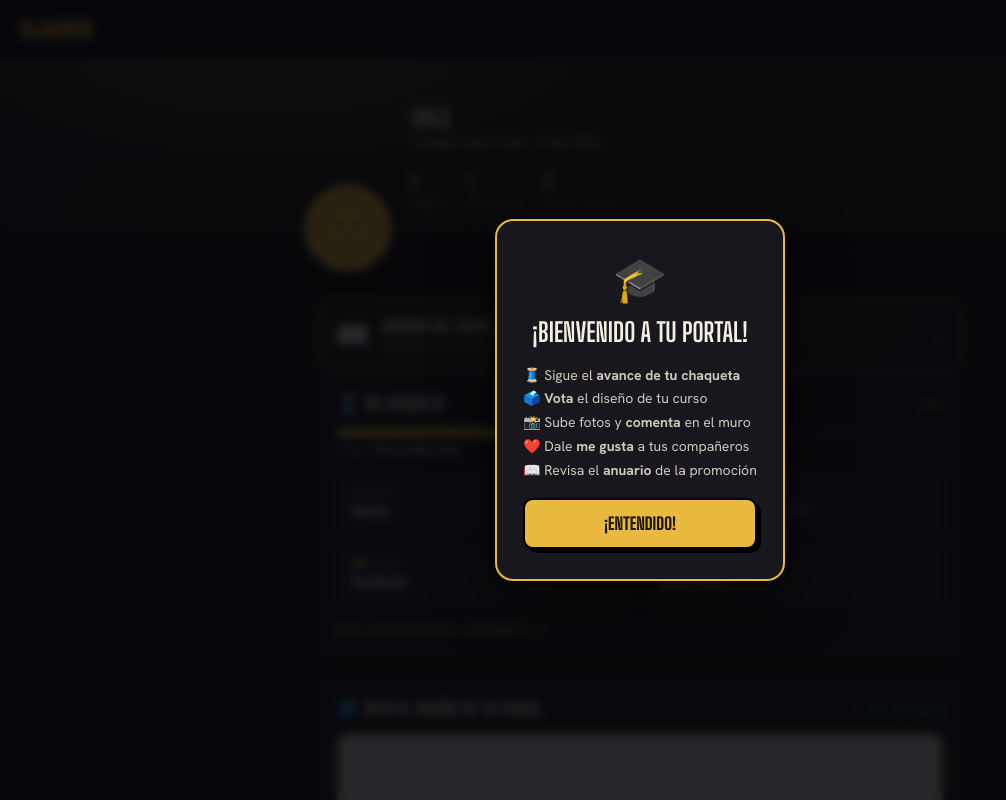
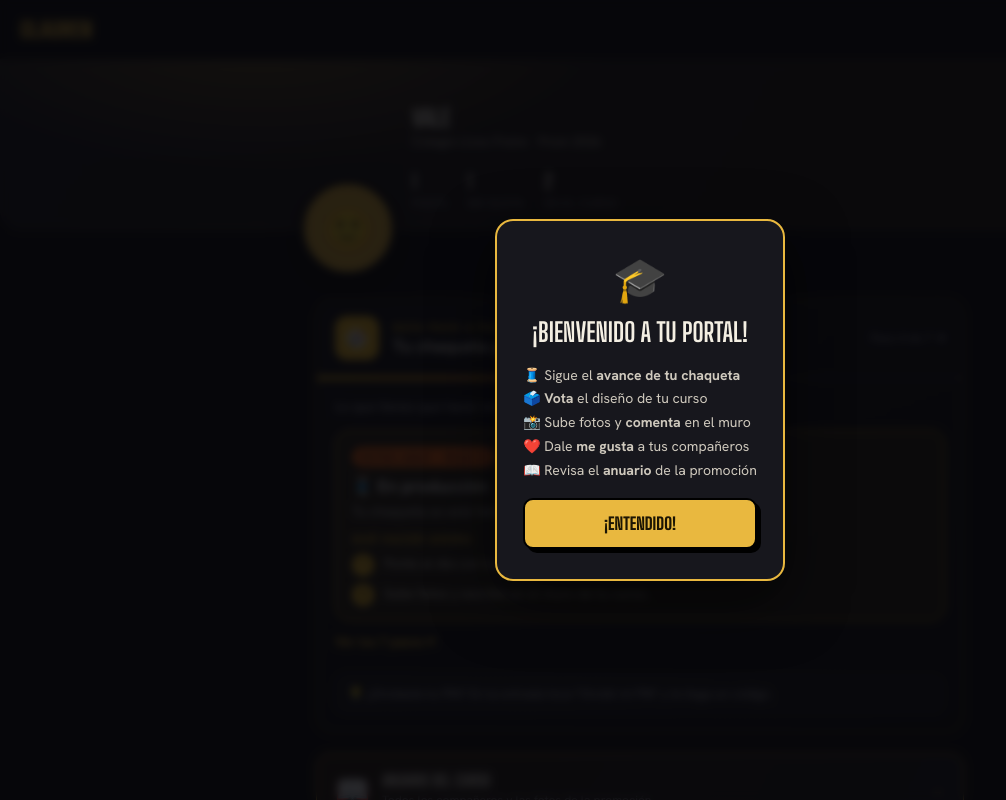
Before and after one commit to Gabo1123/glauren, a Laravel app: page /estudiante/mi-perfil in a window 1280 px wide. Shown: the whole page, without its empty margins (0-1006 px from the left). Run offline with Laravel 12, Linux system fonts and the light colour scheme; a user stored in the database is signed in; data comes from the database, SQL or seed files in the repository; tables that the repository leaves empty hold one stand-in row (values such as "Sample post"); grey boxes marked "Sample" are stand-in pictures.

Commit message:
Guías paso a paso para el cliente en cada etapa
- Componente "Guía paso a paso": muestra en qué paso va el cliente, qué hacer ahora
  (pasos numerados) y todo el proceso, con barra de avance y consejo.
- Cotización (colegios y empresas), firma del contrato (con y sin código de WhatsApp),
  portal del colegio y portal del estudiante, según la etapa de producción.
- Los textos se editan en config/guias.php.

Co-Authored-By: Claude Opus 5.5 <noreply@anthropic.com>
Claude-Session: https://claude.ai/code/session_01XCPTRVgvThyX9A9rNrPdJs

```diff
--- /dev/null
+++ b/config/guias.php
@@ -0,0 +1,131 @@
+<?php
+
+/*
+|--------------------------------------------------------------------------
+| Guías paso a paso para el cliente
+|--------------------------------------------------------------------------
+| Se muestran en la cotización, al firmar el contrato y en los portales del
+| colegio y del estudiante. Cada paso tiene:
+|   title  → nombre del paso
+|   text   → qué pasa en ese paso
+|   how    → qué tiene que hacer el cliente (se despliega en el paso actual)
+|   icon   → emoji
+| Puedes editar los textos aquí sin tocar las vistas.
+*/
+
+$guias = [
+
+    // Cotización de colegio (enlace /cotizacion/...)
+    'cotizacion' => [
+        'title' => 'Así funciona tu proceso',
+        'intro' => 'Te acompañamos desde esta cotización hasta el día de la entrega. Mira en qué paso vas y qué sigue.',
+        'steps' => [
+            ['icon' => '📄', 'title' => 'Revisa tu cotización', 'text' => 'Aquí abajo están los diseños, precios, combos, beneficios y todo lo que incluye tu prom.',
+                'how' => ['Mira las hojas con calma; puedes descargarlas en PDF.', 'Compártela con tu curso y con los padres de familia.', 'Escoge el tipo de chaqueta, buso o combo que les gusta.']],
+            ['icon' => '💬', 'title' => 'Resolvemos dudas y ajustamos', 'text' => 'Definimos juntos el diseño, los colores, los bordados y cuántos estudiantes son.',
+                'how' => ['Escríbenos por WhatsApp con tus preguntas.', 'Cuéntanos cuántos estudiantes van a pedir.', 'Si quieren algo especial (paño, forro con nombres, capota), lo cotizamos.']],
+            ['icon' => '✍️', 'title' => 'Firma del contrato', 'text' => 'Te enviamos el contrato por WhatsApp para firmarlo desde el celular, sin imprimir nada.',
+                'how' => ['Abre el enlace del contrato que te enviamos.', 'Lee el contrato (valor, pagos 50/50, entrega y garantía).', 'Escribe tu documento y dibuja tu firma con el dedo.', 'Se paga el 50% de anticipo para iniciar.']],
+            ['icon' => '📏', 'title' => 'Toma de medidas', 'text' => 'Vamos al colegio a tomar medidas (Bogotá y Cundinamarca). En otras ciudades te enviamos la tabla y la guía de tallas.',
+                'how' => ['Cada estudiante entra a su portal con su documento y crea su PIN.', 'Revisa que su nombre esté bien escrito: así sale bordado.', 'Si hay votación de diseño, cada uno vota desde su portal.']],
+            ['icon' => '🧵', 'title' => 'Producción', 'text' => 'Fabricamos las prendas en 25 a 35 días hábiles. Verás fotos reales del avance en el portal.',
+                'how' => ['Entra al portal para ver el avance con fotos.', 'Ponte al día con los pagos para no retrasar la entrega.']],
+            ['icon' => '🎉', 'title' => 'Entrega', 'text' => 'Entregamos en el colegio con globos y fotografía. Se paga el 50% restante.',
+                'how' => ['Cada estudiante recibe su prenda empacada con su nombre.', '¡Disfruten su prom y compartan las fotos en el muro del curso!']],
+        ],
+        'tip' => '¿Tienes dudas en cualquier paso? Escríbenos por WhatsApp y te respondemos.',
+    ],
+
+    // Cotización de empresa
+    'cotizacion_empresa' => [
+        'title' => 'Así trabajamos con tu empresa',
+        'intro' => 'Del sí a la entrega en pocos pasos. Mira en qué vamos y qué sigue.',
+        'steps' => [
+            ['icon' => '📄', 'title' => 'Revisa la cotización', 'text' => 'Cada prenda con su foto, características y valor por unidad al por mayor.',
+                'how' => ['Revísala con tu equipo; puedes descargarla en PDF.', 'Confirma cantidades por prenda.']],
+            ['icon' => '💬', 'title' => 'Ajustes', 'text' => 'Afinamos colores, logo, bordados o estampados y cantidades.',
+                'how' => ['Escríbenos por WhatsApp con los cambios.', 'Envíanos el logo en buena calidad (PDF, AI o PNG).']],
+            ['icon' => '✍️', 'title' => 'Aprobación y anticipo', 'text' => 'Nos confirmas el pedido y se paga el 50% de anticipo.',
+                'how' => ['Confírmanos por WhatsApp que aprueban la cotización.', 'Envía el comprobante del anticipo por WhatsApp.']],
+            ['icon' => '📏', 'title' => 'Diseño y tallas', 'text' => 'Te enviamos el diseño con tu logo y la tabla de tallas.',
+                'how' => ['Aprueba el diseño final.', 'Envíanos la lista de tallas por persona.']],
+            ['icon' => '🧵', 'title' => 'Confección', 'text' => 'Corte, confección, bordado o estampado y control de calidad: 25 a 35 días hábiles.',
+                'how' => ['Te mantenemos al tanto del avance.']],
+            ['icon' => '📦', 'title' => 'Entrega', 'text' => 'Entregamos empacado por persona y se paga el saldo del 50%.',
+                'how' => ['Revisa el pedido al recibirlo.']],
+        ],
+        'tip' => 'Recuerda: por cada 25 unidades recibes 1 chaqueta adicional de obsequio.',
+    ],
+
+    // Firma del contrato (enlace de firma)
+    'firma' => [
+        'title' => 'Cómo firmar tu contrato',
+        'intro' => 'Es fácil y desde el celular. Toma 2 minutos.',
+        'steps' => [
+            ['icon' => '📲', 'title' => 'Verifica tu identidad', 'text' => 'Te enviamos un código de 6 números a tu WhatsApp.',
+                'how' => ['Toca "Enviarme el código por WhatsApp".', 'Abre WhatsApp, copia el código y escríbelo aquí.', 'Si no llega en 1 minuto, toca "Reenviar código".']],
+            ['icon' => '📖', 'title' => 'Lee el contrato', 'text' => 'Desliza dentro del recuadro para leerlo completo.',
+                'how' => ['Revisa: prendas, valor por estudiante y cantidad.', 'Pagos: 50% para iniciar y 50% al finalizar.', 'Entrega: 25 a 35 días hábiles. Garantía todo el año escolar.']],
+            ['icon' => '🪪', 'title' => 'Escribe tus datos', 'text' => 'Tu nombre completo y tu número de documento.',
+                'how' => ['Escríbelos igual que en tu cédula.']],
+            ['icon' => '✍️', 'title' => 'Dibuja tu firma', 'text' => 'Firma con el dedo (o el mouse) dentro del recuadro blanco.',
+                'how' => ['Si no te quedó bien, toca "Limpiar firma" y repite.', 'En el celular, ponlo horizontal para tener más espacio.']],
+            ['icon' => '✅', 'title' => 'Toca "Firmar contrato"', 'text' => 'Tu firma queda guardada con fecha y hora.',
+                'how' => ['Verás la confirmación en pantalla.', 'Cuando todos los acudientes firmen, seguimos con la toma de medidas.']],
+        ],
+        'tip' => 'Tu firma queda registrada con fecha, hora y tu número de documento. Si tienes dudas sobre el contrato, escríbenos por WhatsApp antes de firmar.',
+    ],
+
+    // Portal del colegio: una guía por etapa de producción (claves de Contract::STAGES)
+    'portal_colegio' => [
+        'title' => 'Qué sigue en tu pedido',
+        'intro' => 'Te guiamos en cada etapa para que la entrega salga a tiempo.',
+        'steps' => [
+            ['key' => 'cotizado', 'icon' => '📄', 'title' => 'Cotizado', 'text' => 'Tenemos tu cotización y estamos preparando el contrato.',
+                'how' => ['Confírmanos el número de estudiantes.', 'Revisa el contrato cuando te llegue y fírmalo en línea.']],
+            ['key' => 'aprobado', 'icon' => '✍️', 'title' => 'Contrato y diseño', 'text' => 'Firma el contrato y aprueba el diseño final.',
+                'how' => ['Si ves "Tu contrato está listo para firmar", tócalo y fírmalo.', 'Aprueba el diseño desde esta página.', 'Agrega la lista de estudiantes o comparte el enlace de registro.']],
+            ['key' => 'toma_medidas', 'icon' => '📏', 'title' => 'Toma de medidas', 'text' => 'Tomamos medidas en el colegio o con la guía de tallas.',
+                'how' => ['Asegúrate de que todos los estudiantes estén en la lista.', 'Pídeles que entren a su portal y revisen sus datos.']],
+            ['key' => 'en_produccion', 'icon' => '🧵', 'title' => 'En producción', 'text' => 'Estamos fabricando. Aquí verás fotos reales del avance.',
+                'how' => ['Revisa los pagos: los pendientes pueden retrasar la entrega.', 'Escríbenos por el chat si necesitas algo.']],
+            ['key' => 'control_calidad', 'icon' => '🔍', 'title' => 'Control de calidad', 'text' => 'Revisamos cada prenda: costuras, bordados y cremalleras.',
+                'how' => ['Coordinemos la fecha y hora de la entrega por el chat.']],
+            ['key' => 'listo', 'icon' => '📦', 'title' => 'Listo para entregar', 'text' => 'Todo está empacado con el nombre de cada estudiante.',
+                'how' => ['Confirma la fecha de entrega.', 'Recuerda el pago del 50% restante.']],
+            ['key' => 'entregado', 'icon' => '🎉', 'title' => 'Entregado', 'text' => '¡Felicitaciones a la promoción!',
+                'how' => ['Descarga el certificado de entrega.', 'Compártenos fotos: nos encanta verlas.']],
+        ],
+        'tip' => 'Cualquier duda, usa el chat de esta página: te responde el equipo de G\'Lauren.',
+    ],
+
+    // Portal del estudiante
+    'portal_estudiante' => [
+        'title' => 'Tu chaqueta paso a paso',
+        'intro' => 'Lo que tienes que hacer en cada etapa, sin enredos.',
+        'steps' => [
+            ['key' => 'cotizado', 'icon' => '👋', 'title' => 'Completa tu perfil', 'text' => 'Sube tu foto y revisa tus datos.',
+                'how' => ['Sube tu foto de perfil.', 'Revisa que tu nombre esté bien escrito: así sale bordado.']],
+            ['key' => 'aprobado', 'icon' => '🗳️', 'title' => 'Vota el diseño', 'text' => 'Si tu curso tiene opciones de diseño, vota por tu favorita.',
+                'how' => ['Busca "Vota el diseño de tu curso" y toca tu opción.']],
+            ['key' => 'toma_medidas', 'icon' => '📏', 'title' => 'Toma de medidas', 'text' => 'Te tomamos medidas en el colegio o con la guía de tallas.',
+                'how' => ['Ese día lleva puesta ropa delgada.', 'Si no estabas, avísale al representante del curso.']],
+            ['key' => 'en_produccion', 'icon' => '🧵', 'title' => 'En producción', 'text' => 'Tu chaqueta se está fabricando. Mira aquí el avance con fotos.',
+                'how' => ['Ponte al día con tu pago si aún no lo has hecho.', 'Sube fotos y escribe en el muro de tu curso.']],
+            ['key' => 'control_calidad', 'icon' => '🔍', 'title' => 'Control de calidad', 'text' => 'Revisamos tu chaqueta una por una.',
+                'how' => ['Ya casi: pronto te avisamos la fecha de entrega.']],
+            ['key' => 'listo', 'icon' => '📦', 'title' => 'Lista', 'text' => 'Tu chaqueta está empacada con tu nombre.',
+                'how' => ['Revisa que tu pago esté completo.']],
+            ['key' => 'entregado', 'icon' => '🎉', 'title' => '¡Entregada!', 'text' => 'Disfruta tu chaqueta.',
+                'how' => ['Sube tus fotos con la chaqueta al muro.']],
+        ],
+        'tip' => '¿Olvidaste tu PIN? En la entrada toca "Olvidé mi PIN" y te llega un código.',
+    ],
+];
+
+// Firma sin código de verificación (enlace único del contrato): los mismos pasos sin el primero.
+$guias['firma_simple'] = $guias['firma'];
+$guias['firma_simple']['steps'] = array_values(array_slice($guias['firma']['steps'], 1));
+$guias['firma_simple']['tip'] = 'Tu firma queda registrada con fecha, hora y tu número de documento. Después de firmar puedes descargar o imprimir una copia.';
+
+return $guias;
--- a/resources/views/chaquetas/contrato/firmar-multi.blade.php
+++ b/resources/views/chaquetas/contrato/firmar-multi.blade.php
@@ -36,6 +36,10 @@
 <body>
 <div class="wrap">
     <div class="brand">{{ $brand }}</div>
+
+    <div style="margin-top:16px">
+        @include('partials.guia', ['guide' => 'firma', 'at' => $signer->hasSigned() ? 99 : ($step === 'verify' ? 0 : 1), 'open' => ! $signer->hasSigned(), 'compact' => true])
+    </div>
 
     @if($signer->hasSigned())
         {{-- Ya firmó --}}
--- a/resources/views/chaquetas/contrato/firmar.blade.php
+++ b/resources/views/chaquetas/contrato/firmar.blade.php
@@ -69,6 +69,10 @@
     <h1>@if($contract->contract_status==='firmado')Contrato firmado @else Revisa y firma @endif</h1>
     <p class="sub no-print">Lee el contrato completo y fírmalo al final. Queda registrado con fecha y hora.</p>
 
+    <div class="no-print" style="margin:16px 0">
+        @include('partials.guia', ['guide' => 'firma_simple', 'at' => $contract->contract_status === 'firmado' ? 99 : 0, 'open' => $contract->contract_status !== 'firmado', 'compact' => true])
+    </div>
+
     <div class="doc">{!! $contract->terms !!}</div>
     <div class="doc-hint no-print">↑ Desplázate dentro del documento para leerlo completo</div>
 
--- a/resources/views/chaquetas/portal/home.blade.php
+++ b/resources/views/chaquetas/portal/home.blade.php
@@ -115,6 +115,9 @@
     </div>
 
     <div class="wrap">
+        @if($c)
+            @include('partials.guia', ['guide' => 'portal_estudiante', 'at' => $c->production_status === 'entregado' ? 99 : $idx, 'open' => true, 'compact' => true])
+        @endif
         {{-- Anuario --}}
         <a href="{{ route('student.yearbook') }}" style="display:flex;align-items:center;gap:12px;background:linear-gradient(120deg,#2a2015,#1c1c22);border:1px solid var(--gold);border-radius:14px;padding:16px 18px;margin-top:18px;text-decoration:none;color:var(--paper)">
             <span style="font-size:28px">📖</span>
--- /dev/null
+++ b/resources/views/partials/guia.blade.php
@@ -0,0 +1,112 @@
+{{--
+    Guía paso a paso para el cliente.
+    @include('partials.guia', ['guide' => 'firma', 'at' => 0])
+      guide → clave en config/guias.php
+      at    → índice del paso actual (0 = primero). Si es mayor que el último, todo queda hecho.
+      open  → (opcional) abierta al cargar, por defecto sí
+--}}
+@php
+    $g = config('guias.'.$guide);
+    $steps = $g['steps'] ?? [];
+    $total = count($steps);
+    $at = max(0, (int) ($at ?? 0));
+    $allDone = $at >= $total;
+    $cur = $steps[min($at, $total - 1)] ?? null;
+    $pct = $total ? (int) round((min($at + ($allDone ? 0 : 1), $total)) / $total * 100) : 0;
+    $open = $open ?? true;
+    $compact = $compact ?? false;   // compacta: solo "Estás aquí"; los demás pasos se despliegan
+@endphp
+@if($g && $total)
+@once
+<style>
+.gx{--gy:#FFC72C;--go:#FF6B1A;--gk:#0E0E0E;font-family:inherit;margin:0 0 20px;border-radius:18px;background:linear-gradient(160deg,#17171c,#101013);border:1px solid rgba(255,199,44,.35);color:#f4efe3;overflow:hidden;text-align:left}
+.gx summary{list-style:none;cursor:pointer;padding:16px 18px;display:flex;align-items:center;gap:14px}
+.gx summary::-webkit-details-marker{display:none}
+.gx .gx-ic{flex:0 0 44px;height:44px;border-radius:12px;background:var(--gy);color:var(--gk);display:grid;place-items:center;font-size:22px}
+.gx .gx-k{display:block;font-size:10.5px;font-weight:800;letter-spacing:.16em;color:var(--gy);text-transform:uppercase}
+.gx .gx-t{display:block;font-size:17px;font-weight:800;line-height:1.2;margin-top:2px}
+.gx .gx-tg{margin-left:auto;font-size:12px;color:#a7a7b1;white-space:nowrap;display:flex;align-items:center;gap:6px}
+.gx .gx-tg:after{content:"▾";font-size:14px;transition:transform .2s}
+.gx[open] .gx-tg:after{transform:rotate(180deg)}
+.gx .gx-bar{height:4px;background:rgba(255,255,255,.08)}
+.gx .gx-bar i{display:block;height:100%;width:0;background:linear-gradient(90deg,var(--gy),var(--go));transition:width .6s}
+.gx .gx-body{padding:16px 18px 18px}
+.gx .gx-intro{font-size:13.5px;color:#c9c9d1;margin:0 0 14px;line-height:1.5}
+.gx .gx-now{background:rgba(255,199,44,.1);border:1.5px solid var(--gy);border-radius:14px;padding:14px 16px;margin-bottom:16px}
+.gx .gx-now .lb{display:inline-block;background:var(--go);color:var(--gk);font-size:10.5px;font-weight:800;letter-spacing:.12em;padding:3px 9px;border-radius:999px;margin-bottom:8px}
+.gx .gx-now h4{margin:0 0 4px;font-size:17px;font-weight:800;color:#fff}
+.gx .gx-now p{margin:0 0 10px;font-size:13.5px;color:#d9d9df;line-height:1.5}
+.gx .gx-how{margin:0;padding:0;list-style:none;counter-reset:h;display:flex;flex-direction:column;gap:8px}
+.gx .gx-how li{counter-increment:h;display:flex;gap:10px;font-size:13.5px;line-height:1.45;color:#f4efe3}
+.gx .gx-how li:before{content:counter(h);flex:0 0 22px;height:22px;border-radius:50%;background:var(--gy);color:var(--gk);font-weight:800;font-size:12px;display:grid;place-items:center}
+.gx .gx-steps{margin:0;padding:0;list-style:none;position:relative}
+.gx .gx-st{position:relative;display:flex;gap:12px;padding:0 0 14px}
+.gx .gx-st:not(:last-child):before{content:"";position:absolute;left:15px;top:32px;bottom:0;width:2px;background:rgba(255,255,255,.1)}
+.gx .gx-st.done:not(:last-child):before{background:var(--gy)}
+.gx .gx-n{flex:0 0 32px;height:32px;border-radius:50%;display:grid;place-items:center;font-size:15px;background:#26262e;border:2px solid rgba(255,255,255,.12);position:relative;z-index:1}
+.gx .gx-st.done .gx-n{background:var(--gy);border-color:var(--gy);color:var(--gk);font-weight:800}
+.gx .gx-st.cur .gx-n{background:var(--go);border-color:var(--go);box-shadow:0 0 0 5px rgba(255,107,26,.2)}
+.gx .gx-st b{display:block;font-size:14px;color:#fff;margin-top:5px}
+.gx .gx-st span{display:block;font-size:12.5px;color:#a7a7b1;line-height:1.45;margin-top:2px}
+.gx .gx-st.todo b{color:#c9c9d1}
+.gx .gx-st details{margin-top:4px}
+.gx .gx-st details summary{padding:0;font-size:12px;color:var(--gy);display:inline}
+.gx .gx-st details ul{margin:6px 0 0;padding-left:18px;font-size:12.5px;color:#c9c9d1;line-height:1.5}
+.gx .gx-all{margin:-4px 0 12px}
+.gx .gx-all>summary{padding:0 0 12px;font-size:13px;font-weight:700;color:var(--gy);display:block}
+.gx .gx-all>summary:after{content:" ▾"}
+.gx .gx-all[open]>summary:after{content:" ▴"}
+.gx .gx-tip{margin-top:4px;background:rgba(255,255,255,.04);border:1px dashed rgba(255,255,255,.18);border-radius:12px;padding:10px 12px;font-size:12.5px;color:#c9c9d1;line-height:1.5}
+.gx .gx-done{background:rgba(37,211,102,.12);border:1.5px solid #25d366;border-radius:14px;padding:14px 16px;margin-bottom:16px;font-weight:700;color:#c9f7da}
+@media print{.gx{display:none!important}}
+</style>
+@endonce
+<details class="gx" {{ $open ? 'open' : '' }}>
+    <summary>
+        <span class="gx-ic">🧭</span>
+        <span>
+            <span class="gx-k">Guía paso a paso</span>
+            <span class="gx-t">{{ $g['title'] }}</span>
+        </span>
+        <span class="gx-tg">{{ $allDone ? '¡Completo!' : 'Paso '.($at + 1).' de '.$total }}</span>
+    </summary>
+    <div class="gx-bar"><i style="width:{{ $pct }}%"></i></div>
+    <div class="gx-body">
+        @if(! empty($g['intro']))<p class="gx-intro">{{ $g['intro'] }}</p>@endif
+
+        @if($allDone)
+            <div class="gx-done">🎉 ¡Listo! Completaste todos los pasos.</div>
+        @elseif($cur)
+            <div class="gx-now">
+                <span class="lb">ESTÁS AQUÍ · PASO {{ $at + 1 }}</span>
+                <h4>{{ $cur['icon'] ?? '' }} {{ $cur['title'] }}</h4>
+                <p>{{ $cur['text'] }}</p>
+                @if(! empty($cur['how']))
+                    <div style="font-size:11px;font-weight:800;letter-spacing:.12em;color:#FFC72C;margin-bottom:8px">QUÉ HACER AHORA</div>
+                    <ol class="gx-how">@foreach($cur['how'] as $h)<li>{{ $h }}</li>@endforeach</ol>
+                @endif
+            </div>
+        @endif
+
+        @if($compact)<details class="gx-all"><summary>Ver los {{ $total }} pasos</summary>@endif
+        <ol class="gx-steps">
+            @foreach($steps as $i => $st)
+                @php $state = $i < $at ? 'done' : ($i === $at ? 'cur' : 'todo'); @endphp
+                <li class="gx-st {{ $state }}">
+                    <span class="gx-n">{{ $state === 'done' ? '✓' : ($st['icon'] ?? $i + 1) }}</span>
+                    <div>
+                        <b>{{ $i + 1 }}. {{ $st['title'] }}</b>
+                        <span>{{ $st['text'] }}</span>
+                        @if($state !== 'cur' && ! empty($st['how']))
+                            <details><summary>¿Qué se hace aquí?</summary><ul>@foreach($st['how'] as $h)<li>{{ $h }}</li>@endforeach</ul></details>
+                        @endif
+                    </div>
+                </li>
+            @endforeach
+        </ol>
+        @if($compact)</details>@endif
+
+        @if(! empty($g['tip']))<div class="gx-tip">💡 {{ $g['tip'] }}</div>@endif
+    </div>
+</details>
+@endif
--- a/resources/views/portal/contract.blade.php
+++ b/resources/views/portal/contract.blade.php
@@ -10,6 +10,9 @@
         <p class="p-sub" style="margin:4px 0 0">{{ $contract->jacketType?->name ?? 'Chaqueta' }} · Promoción {{ $contract->year }}</p>
     </div>
 </div>
+
+@php $gIdx = $contract->stageIndex(); @endphp
+@include('partials.guia', ['guide' => 'portal_colegio', 'at' => $contract->production_status === 'entregado' ? 99 : $gIdx])
 
 {{-- Firma pendiente --}}
 @if($contract->contract_status === 'enviado' && $contract->sign_token)
```
Also changed, not shown: resources/views/chaquetas/cotizacion.blade.php (+6 -6 lines), tests/Feature/QuoteCrmTest.php (+32 -1 lines).
